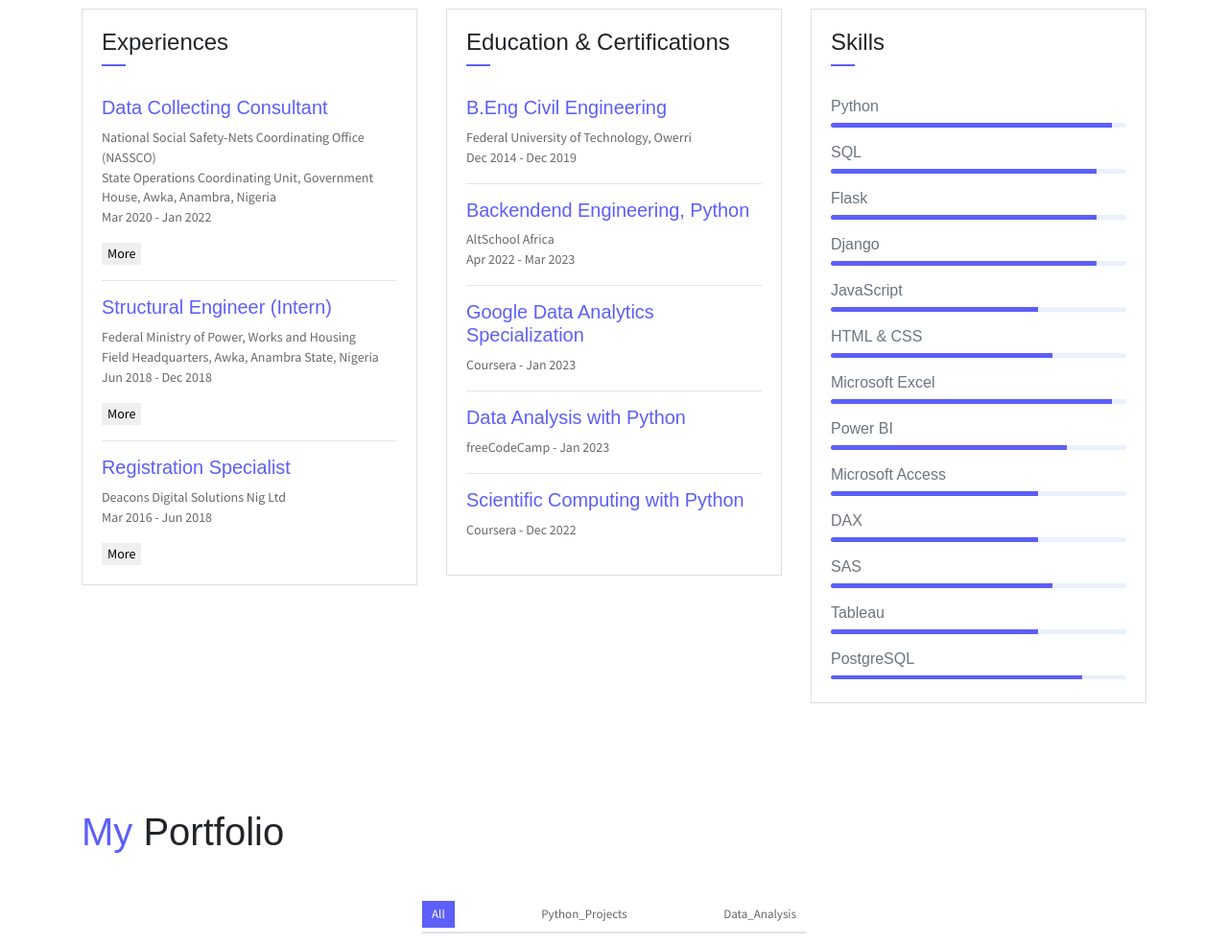
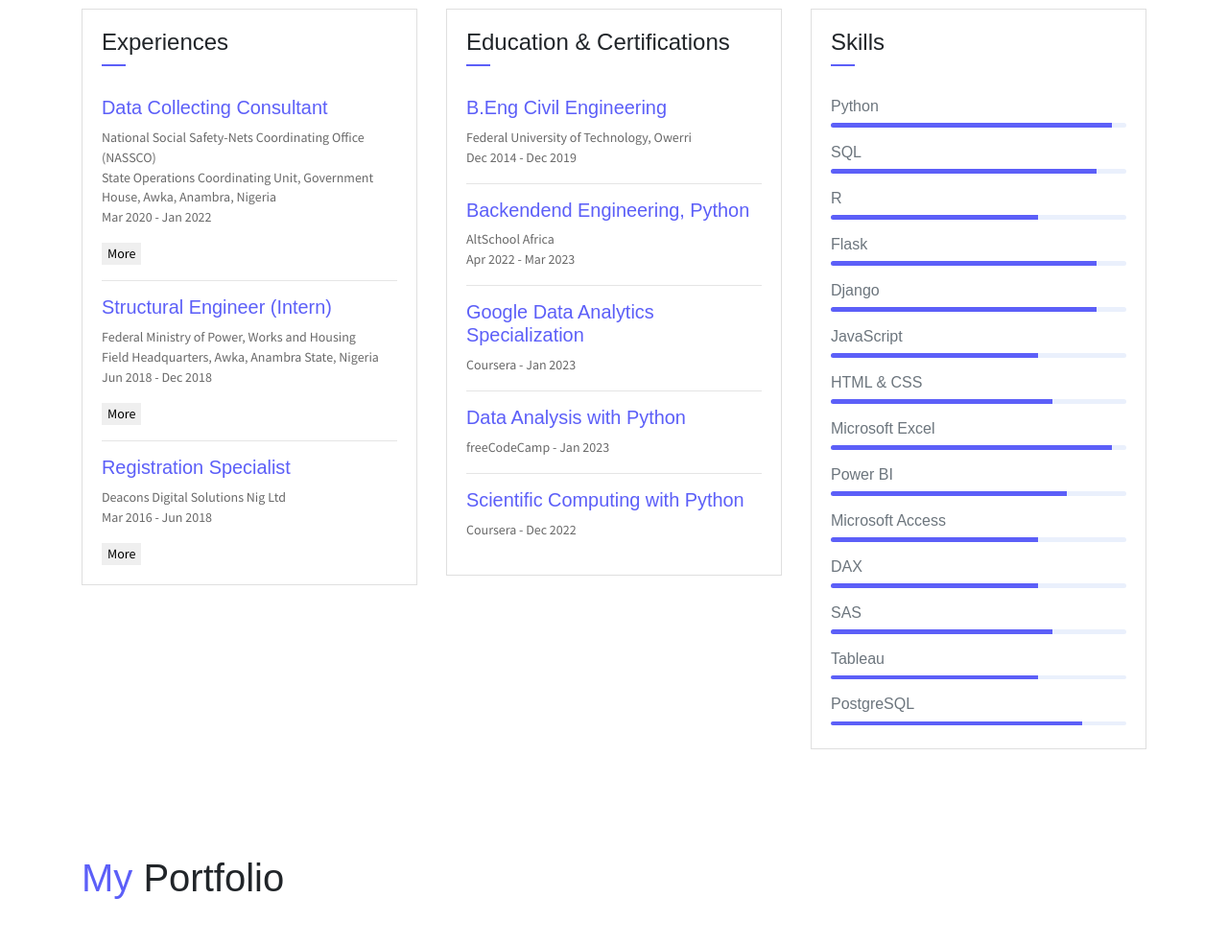
Before and after one commit to Anyaegbunam-Alexander/my-portfolio, a Flask app: page / in a window 1280 px wide. Shown: the part 1567-2552 px from the top of the page at 96% size. Run offline with Flask 2, Linux system fonts and the light colour scheme; some libraries are stand-ins or nearby versions.

Commit message:
updated code

```diff
--- a/templates/index.html
+++ b/templates/index.html
@@ -239,6 +239,10 @@
                             <div class="progress mb-3">
                                 <div class="progress-bar bg-danger" role="progressbar" style="width: 90%" aria-valuenow="75" aria-valuemin="0" aria-valuemax="100"></div>
                             </div>
+                            <h6>R</h6>
+                            <div class="progress mb-3">
+                                <div class="progress-bar bg-danger" role="progressbar" style="width: 70%" aria-valuenow="75" aria-valuemin="0" aria-valuemax="100"></div>
+                            </div>
                             <h6>Flask</h6>
                             <div class="progress mb-3">
                                 <div class="progress-bar bg-danger" role="progressbar" style="width: 90%" aria-valuenow="75" aria-valuemin="0" aria-valuemax="100"></div>
```
